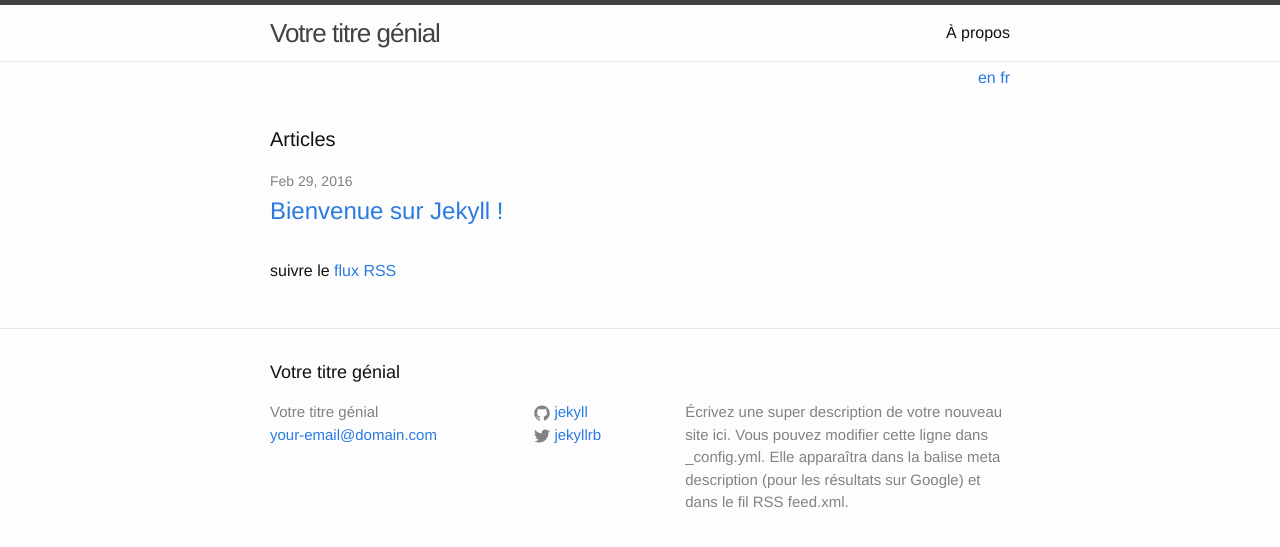
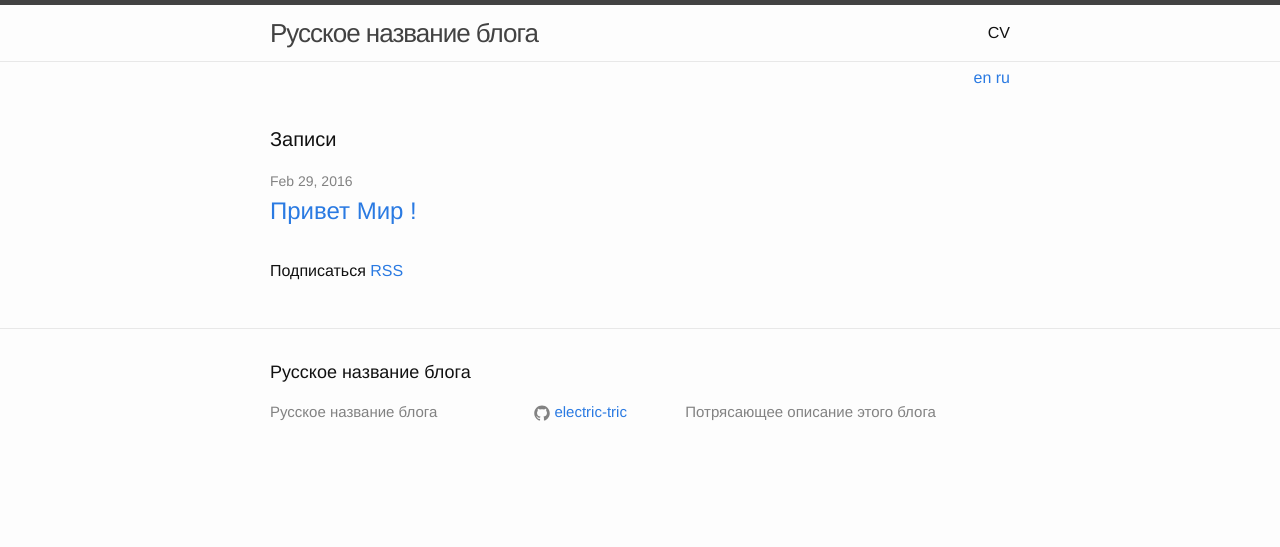
Before and after one commit to Sergey-A-Dovgal/sergey-a-dovgal.github.io, a Jekyll site: the page built from index_ru.html, in a window 1280 px wide. Shown: the top 547 px of the page. Built offline with Jekyll 4.4.1, drawn with Linux system fonts in a browser that asks for light colours.

Commit message:
EDT: FR->RU

```diff
--- a/_config.yml
+++ b/_config.yml
@@ -7,22 +7,22 @@
 
 # Site settings
 title:
-  en: Your awesome title
-  fr: Votre titre génial
-email: your-email@domain.com
+  en: English blog title
+  ru: Русское название блога
+# email:
 description:
-  en: Write an awesome description for your new site here. You can edit this line in _config.yml. It will appear in your document head meta (for Google search results) and in your feed.xml site description.
-  fr: Écrivez une super description de votre nouveau site ici. Vous pouvez modifier cette ligne dans _config.yml. Elle apparaîtra dans la balise meta description (pour les résultats sur Google) et dans le fil RSS feed.xml.
+  en: Awesome description of this blog
+  ru: Потрясающее описание этого блога
 index:
   en:
-  fr: accueil.html
+  ru: index_ru.html
 feed:
   en: /feed.xml
-  fr: /flux.xml
+  ru: /feed.xml
 baseurl: "" # the subpath of your site, e.g. /blog
-url: "http://yourdomain.com" # the base hostname & protocol for your site
-twitter_username: jekyllrb
-github_username:  jekyll
+#url: "http://yourdomain.com" # the base hostname & protocol for your site
+#twitter_username: jekyllrb
+github_username: electric-tric
 
 # Build settings
 markdown: kramdown
--- a/_posts/2016-02-29-bienvenue-sur-jekyll.markdown
+++ b/_posts/2016-02-29-bienvenue-sur-jekyll.markdown
@@ -1,10 +1,10 @@
 ---
 layout: post
-title:  "Bienvenue sur Jekyll !"
+title:  "Привет Мир !"
 ref: welcome
 date:   2016-02-29 09:48:44 +0100
 categories: jekyll update
-lang: fr
+lang: ru
 ---
 Cet article se situe dans le dossier `_posts`. Allez l'éditer, et générez votre site à nouveau pour voir les modifications. Vous pouvez générer le site de différentes façons, mais le plus efficace est de lancer la commande `jekyll serve`, qui crée un serveur web et génère automatiquement votre site à chaque fois qu'un fichier est modifié.
 
--- a/about.md
+++ b/about.md
@@ -1,6 +1,6 @@
 ---
 layout: page
-title: About
+title: CV
 permalink: /about/
 ref: about
 lang: en
--- a/a-propos.md
+++ b/about_ru.md
@@ -1,8 +1,8 @@
 ---
 layout: page
-title: À propos
+title: CV
 ref: about
-lang: fr
+lang: ru
 ---
 
 Ceci est le thème par défaut de Jekyll. Vous pouvez en savoir plus sur les façons de personnaliser votre propre thème, ainsi que la documation de Jekyll sur [jekyllrb.com](http://jekyllrb.com/)
--- a/accueil.html
+++ b/index_ru.html
@@ -1,12 +1,12 @@
 ---
 layout: default
 ref: index
-lang: fr
+lang: ru
 ---
 
 <div class="home">
 
-  <h1 class="page-heading">Articles</h1>
+  <h1 class="page-heading">Записи</h1>
 
   <ul class="post-list">
     {% assign posts=site.posts | where:"lang", page.lang %}
@@ -21,6 +21,6 @@
     {% endfor %}
   </ul>
 
-  <p class="rss-subscribe">suivre le <a href="{{ "/flux.xml" | prepend: site.baseurl }}">flux RSS</a></p>
+  <p class="rss-subscribe">Подписаться <a href="{{ "/feed.xml" | prepend: site.baseurl }}"> RSS</a></p>
 
 </div>
```
Also changed, not shown: flux.xml (deleted, +0 -32 lines).
